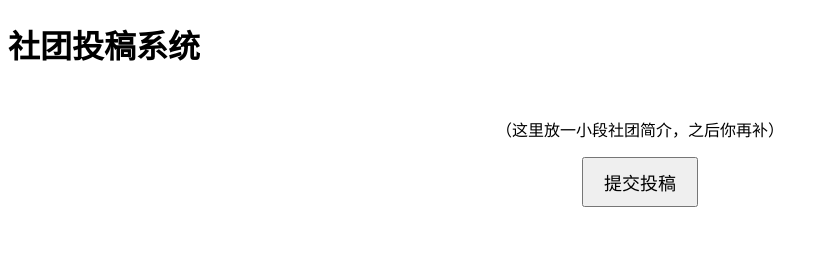
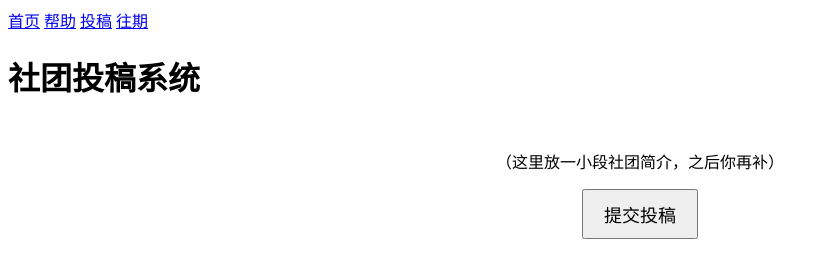
Before and after one commit to 92B5A9/szzxov, a plain HTML site: page index.html in a window 1280 px wide. Shown: the whole page, without its empty margins (0-828 px from the left). Drawn offline with Linux system fonts and the light colour scheme.

Commit message:
Update index.html

```diff
--- a/index.html
+++ b/index.html
@@ -2,6 +2,12 @@
 <html lang="zh-CN">
 <head>
   <meta charset="UTF-8">
+  <nav class="navbar">
+  <a href="/">首页</a>
+  <a href="/help">帮助</a>
+  <a href="/submit">投稿</a>
+  <a href="/archive">往期</a>
+</nav>
   <title>社团投稿系统</title>
 </head>
 <body>
```
